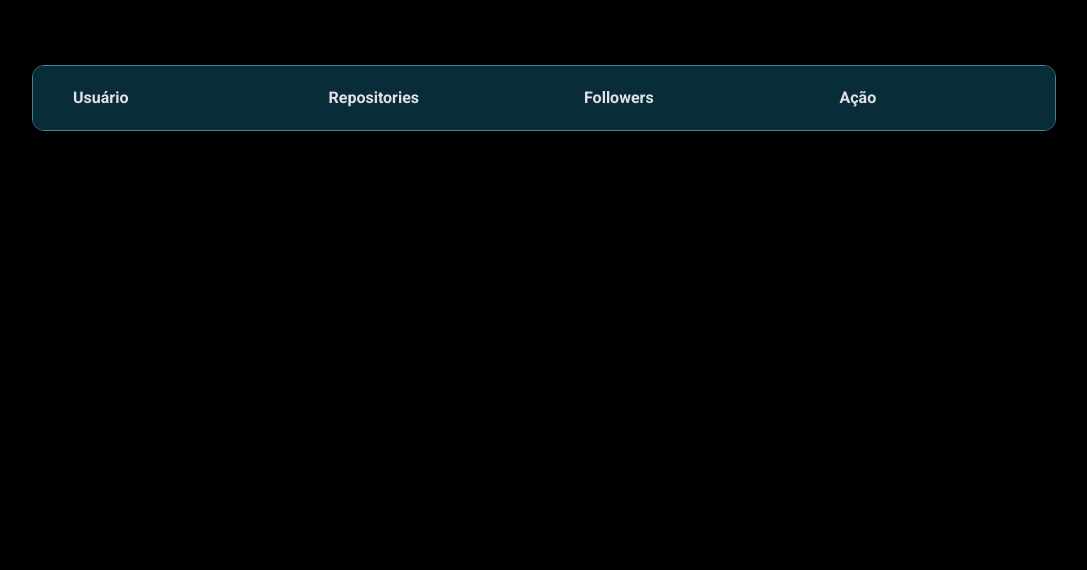
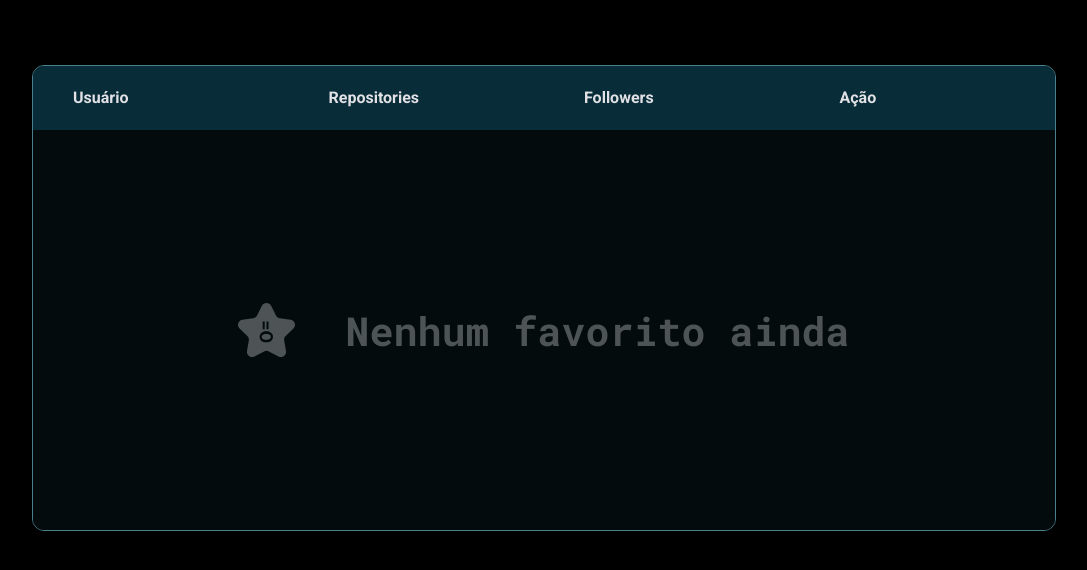
Before and after one commit to cesarDanielRodrigues/gitFav, a plain HTML site: page index.html in a window 1280 px wide. Shown: the part 188-758 px from the top of the page, without its empty margins (96-1183 px from the left). Drawn offline with Linux system fonts and the light colour scheme.

Commit message:
Finalizando o empty

```diff
--- a/index.html
+++ b/index.html
@@ -10,6 +10,8 @@
     <link rel="stylesheet" href="style.css">
     <link
         href="https://fonts.googleapis.com/css2?family=Roboto:ital,wght@0,100;0,300;0,400;0,500;0,700;0,900;1,100;1,300;1,400;1,500;1,700;1,900&display=swap"
+        rel="stylesheet">
+    <link href="https://fonts.googleapis.com/css2?family=Roboto+Mono:ital,wght@0,100..700;1,100..700&display=swap"
         rel="stylesheet">
 </head>
 
@@ -57,6 +59,10 @@
                     </tr>
                 </tbody>
             </table>
+            <div class="empty null">
+                <img src="./assets/Estrela.svg">
+                <p>Nenhum favorito ainda</p>
+            </div>
         </div>
     </div>
 </body>
--- a/style.css
+++ b/style.css
@@ -29,6 +29,10 @@
     --td-fontColor: #E1E1E6;
     --td_button-fontColor: #F75A68;
     --td_buttonHover-fontColor: #f70418;
+    /* Empty */
+    --empty-background:#030B0D;
+    --empty-font_family:"Roboto Mono", monospace;
+    --empty-fontColor:#4E5455;
 
 }
 
@@ -137,7 +141,6 @@ thead,tbody tr{
     table-layout: fixed;
     display: table;
     width: 100%;
-
 }
 
 table thead {
@@ -212,3 +215,21 @@ table tbody td.action button:hover {
     text-decoration: underline;
     transition: color 200ms;
 }
+
+.empty {
+    width: 100%;
+    height: 50vh;
+    background-color: var(--empty-background);
+    display: flex;
+    align-items: center;
+    justify-content: center;
+    gap: 5.0rem;
+
+}
+.empty p{
+    color: var(--empty-fontColor);
+    font-family: var(--empty-font_family);
+    font-size: 4.0rem;
+    font-weight: 700;
+    line-height: 2.5rem;
+}
```
